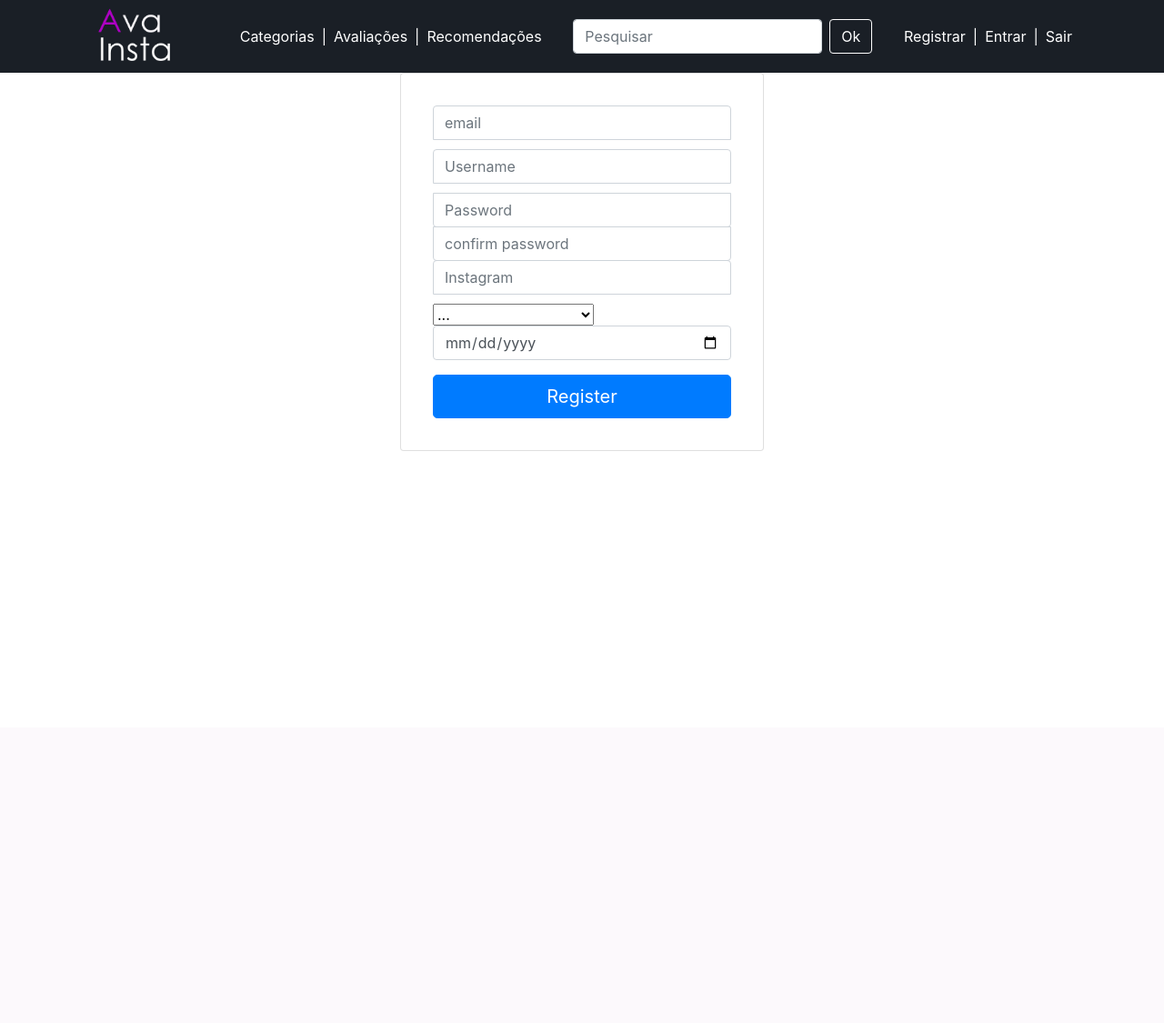
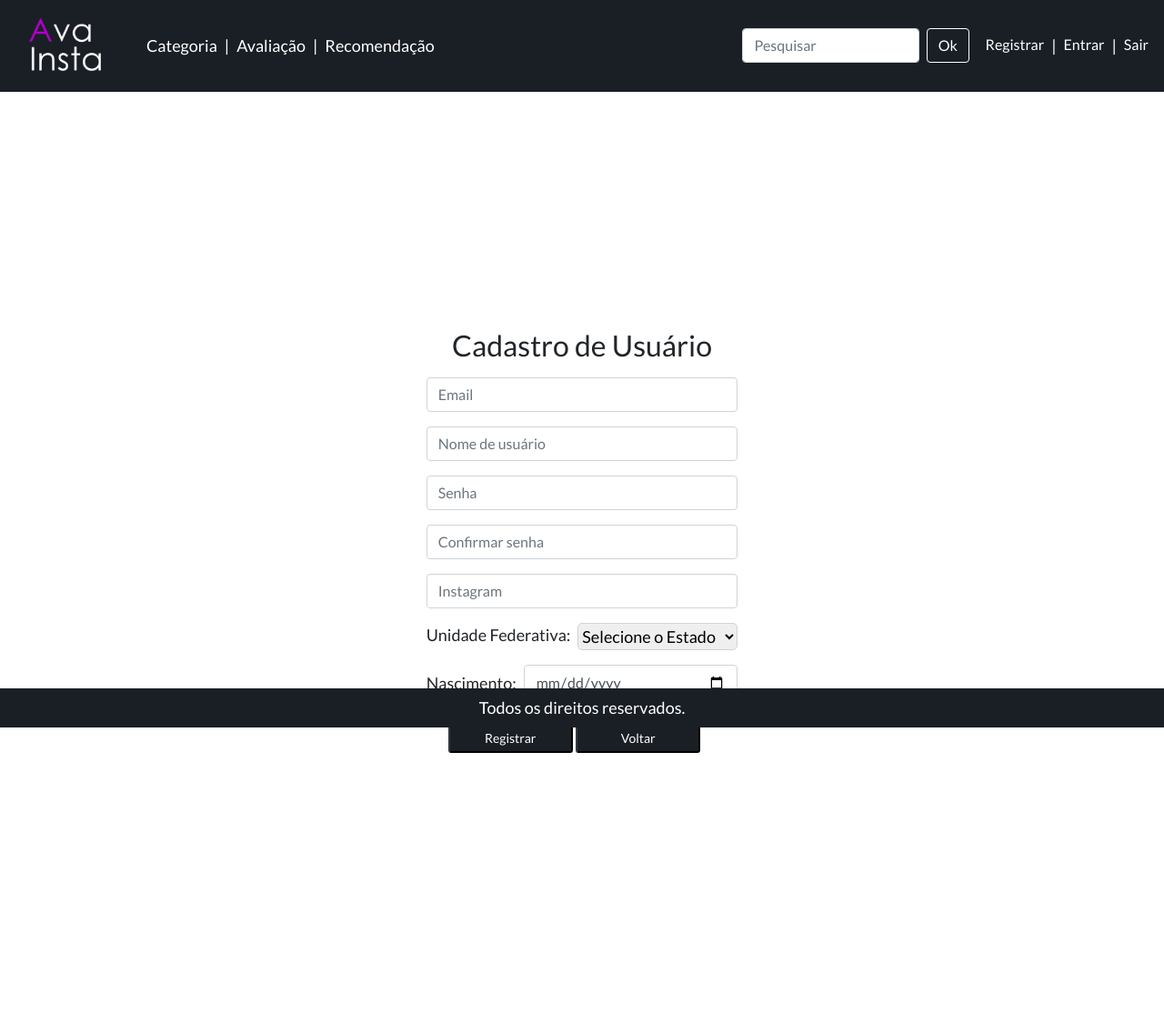
Before and after one commit to victor-rayan/webApp, a Django app: page /register/ in a window 1280 px wide. Shown: the whole page at 91% size. Before the commit the page ends 496 px from the top, so only its background shows below. Run offline with Django 3.2, Linux system fonts and the light colour scheme; some libraries are stand-ins or nearby versions.

Commit message:
Adicionando interface das paginas

```diff
--- a/account/templates/register.html
+++ b/account/templates/register.html
@@ -2,53 +2,81 @@
 {% load static %}
 
 {% block content %}
+<style>
+  .btn-block {
+    display: inline-block;
+    width: 40%;
+  }
+  .fdb{
+      display: flex;
+      justify-content: center;
+      height: unset;
+      align-items: center;
 
-<style type="text/css">
-  .card-signin{
-    width: 100%;
-    max-width: 400px;
-    padding: 15px;
-    margin: auto;
   }
 
-  .form-signin input[type="email"] {
-    margin-bottom: 10px;
-    border-bottom-right-radius: 0;
-    border-bottom-left-radius: 0;
+  .fdb .node{
+    display: flex;
+    flex-direction: row;
+    justify-content: space-between;
+
+  }
+  .plot{
+
+      color: black;
+      height: 30px;
+      border-radius: 5px;
+      width: 11rem;
+      border-color: #ced4da;
+  }
+  .container-fluid{
+    display: flex;
+    height: 100vh;
+    align-items: center;
+    justify-content: center;
+  }
+  .btn-sm {
+
+  justify-content: center;
+
 }
 
-  .form-signin input[type="text"] {
-    margin-bottom: 10px;
-    border-bottom-right-radius: 0;
-    border-bottom-left-radius: 0;
-  }
-  .form-signin input[type="password"] {
-    margin-bottom: -1px;
-    border-top-left-radius: 0;
-    border-top-right-radius: 0;
-  }
 
 </style>
 
 
-<div class = "container-fluid">
+
+<div class="container-fluid">
+
   <div class="row justify-content-center">
-    <div class="card card-signin">
-    <div class="card-body">
-      <div class="d-flex flex-column pb-3">
+
+
+      <div class="d-flex flex-column pb-1">
         <form class="form-signin" method="post">{% csrf_token %}
-        <input type="email" name="email" id="inputEmail" class="form-control" placeholder="email" required>
-
-        <input type="text" name="username" id="inputUsername" class="form-control" placeholder="Username" required>
-
-        <input type="password" name="password1" autocomplete="on" id="inputPassword1" class="form-control" placeholder="Password" required>
-
-        <input type="password" name="password2"  autocomplete="on" id="inputPassword2" class="form-control" placeholder="confirm password" required>
-
-        <input type="text" name="instagram"  id="inputInstagram" class="form-control" placeholder="Instagram" required>
-
-        <select name="state" id="inputState" placeholder="Selecione seu Estado">
-          <option value="Default">...</option>
+            <h2 class="row justify-content-center mb-3">Cadastro de Usuário</h2>
+          <div class="fdb form-group">
+            <input type="email" name="email" id="inputEmail" class="form-control" placeholder="Email" required>
+          </div>
+          <div class="fdb form-group">
+            <input type="text" name="username" id="inputUsername" class="form-control" placeholder="Nome de usuário" required>
+          </div>
+          <div class="fdb form-group">
+            <input type="password" name="password1" autocomplete="on" id="inputPassword1" class="form-control"
+              placeholder="Senha" required>
+          </div>
+          <div class="fdb form-group">
+            <input type="password" name="password2" autocomplete="on" id="inputPassword2" class="form-control"
+              placeholder="Confirmar senha" required>
+          </div>
+          <div class="fdb form-group">
+            <input type="text" name="instagram" id="inputInstagram" class="form-control" placeholder="Instagram"
+              required>
+          </div>
+          <div class="fdb form-group">
+           <div class="node">
+             <span class="mr-2">Unidade Federativa:</span>
+            <select class="plot" name="state" id="inputState" placeholder="Selecione seu Estado">
+              <option value="Default">Selecione o Estado</option>
               <option value="AC">Acre</option>
               <option value="AL">Alagoas</option>
               <option value="AP">Amapá</option>
@@ -77,8 +105,15 @@
               <option value="SE">Sergipe</option>
               <option value="TO">Tocantins</option>
             </select>
+          </div>
+          </div>
 
-        <input type="date" name="birth_date" id="inputDate" class="form-control">
+          <div class="fdb form-group">
+
+              <span class="mr-2">Nascimento:</span>
+              <input type="date" name="birth_date" id="inputDate" class="form-control" >
+
+          </div>
 
 
           {% for field in registration_form %}
@@ -94,11 +129,20 @@
           </div>
 
           {% endif %}
+
+
+
+          <span>
+
+            <button class="btn-sm ml-4 btn-dark btn-block" style="background-color: #1A1F26;" type="submit">Registrar</button>
+            <button class="btn-sm btn-dark btn-block" style="background-color: #1A1F26;" type="submit">Voltar</button>
+
+          </span>
+
         </div>
-        <button class="btn btn-lg btn-primary btn-block" type="submit">Register</button>
       </form>
-    </div>
-    </div>
+
+
   </div>
 </div>
 
--- a/avainsta/settings.py
+++ b/avainsta/settings.py
@@ -85,9 +85,9 @@
 DATABASES = {
     'default': {
         'ENGINE': 'django.db.backends.postgresql_psycopg2',
-        'NAME': 'avainsta',
-        'USER': 'avainstauser',
-        'PASSWORD': 'avainsta',
+        'NAME': 'postgres',
+        'USER': 'postgres',
+        'PASSWORD': 'senha',
         'HOST': 'localhost',
         'PORT': '5432',
     }
--- a/static/css/styles.css
+++ b/static/css/styles.css
@@ -1,8 +1,5 @@
 .navbar {
-
     background-color: #1A1F26;
-  width: 100%;
-  height: 80px;
   }
   .nav-color {
       color:white
@@ -22,18 +19,44 @@
       border-color: white;
       background-color: #9505bf;
   }
-.espacamento{
+
+  .navbar-nav{
+      font-family: lato;
+      font-size: 18px;
+  }
+
+
+
+  html{
+      height: 100%;
+      width: 100%;
+    }
+
+    .ftr {
+        left: 0px;
+        right: 0px;
+        margin-top: 50px;
         position: fixed;
-  left:76vw;
+        bottom: 0;
+        width: 100%;
+        align-items: center;
+        font-size: 18px;
+        text-align: center;
+        font-family: lato;
+        color: white;
+        background-color: #1A1F26;
+        padding-top: 8px;
+        padding-bottom: 8px;
     }
-.espace{
-    position: fixed;
-    left:79vw;
+
+    .conteudo {
+        width: 100%;
+        font-family: lato;
+        font-size: 18px;
+        margin-top: 6rem;
+        margin-bottom: 8rem;
     }
-.xll{
-    width: 70%;
+
+    .campo {
+        width: 24rem;
     }
-.nav-space{
-    position: fixed;
-    left: 12vw;
-}
--- a/templates/base.html
+++ b/templates/base.html
@@ -3,75 +3,76 @@
 <!DOCTYPE html>
 <html lang="en">
 <head>
+  <title>{% block title %} {% endblock %}</title>
   <meta charset="UTF-8">
-  <meta http-equiv="X-UA-Compatible" content="IE=edge">
-  <meta name="viewport" content="width=device-width, initial-scale=1.0">
-  <title>{% block title %} {% endblock %}</title>
-  <script src="https://ajax.googleapis.com/ajax/libs/jquery/2.1.3/jquery.min.js" type="text/javascript"></script>
-
-  <link rel="stylesheet" href="https://stackpath.bootstrapcdn.com/bootstrap/4.5.2/css/bootstrap.min.css" integrity="sha384-JcKb8q3iqJ61gNV9KGb8thSsNjpSL0n8PARn9HuZOnIxN0hoP+VmmDGMN5t9UJ0Z" crossorigin="anonymous">
-  <script src="https://kit.fontawesome.com/aebd5e97bd.js" crossorigin="anonymous"></script>
+  <script src="http://code.jquery.com/jquery-2.1.3.min.js"></script>
+  <link rel="stylesheet" href="https://maxcdn.bootstrapcdn.com/bootstrap/4.0.0/css/bootstrap.min.css" integrity="sha384-Gn5384xqQ1aoWXA+058RXPxPg6fy4IWvTNh0E263XmFcJlSAwiGgFAW/dAiS6JXm" crossorigin="anonymous">
+  <script src="https://maxcdn.bootstrapcdn.com/bootstrap/4.0.0/js/bootstrap.min.js" integrity="sha384-JZR6Spejh4U02d8jOt6vLEHfe/JQGiRRSQQxSfFWpi1MquVdAyjUar5+76PVCmYl" crossorigin="anonymous"></script>
+  <link href='https://fonts.googleapis.com/css?family=Lato' rel='stylesheet'>
+  <link rel="stylesheet" href="path/to/font-awesome/css/font-awesome.min.css">
   <link rel="stylesheet" href="{% static 'css/styles.css' %}">
 
 </head>
 <body>
+  <div class="row align-items-start">
+    <nav class="navbar navbar-expand-lg navbar-dark ml-2 mr-2 stycky-top col">
 
-    <nav class="navbar navbar-expand-lg navbar-dark" style = "background-color: #1A1F26;">
-  <div class="container" style="height : 80px;">
-      <button class="navbar-toggler" type="button" data-toggle="collapse" data-target="#navbarTogglerDemo03" aria-controls="navbarTogglerDemo03" aria-expanded="false" aria-label="Alterna navegação">
+      <button class="navbar-toggler" data-toggle="collapse" data-target="#collapse_target">
         <span class="navbar-toggler-icon"></span>
       </button>
-      <a class="navbar-brand" href="#"><img class = "logotipo" src="{% static 'img/logo.png' %}" alt="" srcset=""></a>
 
-      <div class="collapse navbar-collapse" id="navbarTogglerDemo03">
-        <ul class="navbar-nav ml-auto mt-2 mt-lg-0">
-          <li class="nav-item active">
-            <a class="nav-link" href="#">Categorias<span class="sr-only">(Página atual)</span></a>
+      <div class="collapse navbar-collapse" id="collapse_target">
+      <a class="navbar-brand" href="{% url 'home' %}"><img class="logotipo" src="{% static 'img/logo.png' %}"></a>
+      <ul class="navbar-nav">
+        <li class="nav-item">
+          <a class="nav-link" style="color: white;" href="#">Categoria</a>
         </li>
+        <span class="navbar-text d-none d-lg-block" style="color:white;">|</span>
         <li class="nav-item">
+          <a class="nav-link" style="color: white;" href="#">Avaliação</a>
+        </li>
         <span class="navbar-text d-none d-lg-block" style="color:white;">|</span>
+        <li class="nav-item">
+          <a class="nav-link" style="color: white;" href="#">Recomendação</a>
         </li>
-          <li class="nav-item active">
-            <a class="nav-link" href="#">Avaliações<span class="sr-only">(Página atual)</span></a>
-          </li>
-          <li class="nav-item">
-            <span class="navbar-text d-none d-lg-block" style="color:white;">|</span>
-          </li>
-          <li class="nav-item active">
-            <a class="nav-link" href="#">Recomendações<span class="sr-only">(Página atual)</span></a>
-          </li>
+      </ul>
 
-        </ul>
-        <form class="form-inline ml-auto">
-          <input class="form-control mr-sm-2" type="search" placeholder="Pesquisar" aria-label="Pesquisar">
+      <ul class="navbar-nav ml-auto">
+        <li>
+          <form class="form-inline">
+            <input class="form-control mr-sm-2 mr-2 col-6 col-sm-9" type="search" placeholder="Pesquisar" aria-label="Pesquisar">
             <button class="btn btn-outline-success" type="submit">Ok</button>
           </form>
-        <ul class="navbar-nav ml-auto">
-          <li class="nav-item active">
-            <a class="nav-link ml-auto" href="#">Registrar<span class="sr-only">(Página atual)</span></a>
         </li>
-          <li>
+      </ul>
+
+      <ul class="navbar-nav">
+        <li class="nav-item">
+          <a class="nav-link" style="color: white; font-size: 16px;" href="{% url 'register' %}">Registrar</a>
+        </li>
         <span class="navbar-text d-none d-lg-block" style="color:white;">|</span>
+        <li class="nav-item">
+          <a class="nav-link" style="color: white; font-size: 16px;" href="{% url 'login' %}">Entrar</a>
         </li>
-          <li class="nav-item active">
-            <a class="nav-link" href="#">Entrar<span class="sr-only">(Página atual)</span></a>
-          </li>
+        <span class="navbar-text d-none d-lg-block" style="color:white;">|</span>
         <li class="nav-item">
-            <span class="navbar-text d-none d-lg-block" style="color:white;">|</span>
-          </li>
-          <li class="nav-item active">
-            <a class="nav-link mr-2" href="#">Sair<span class="sr-only">(Página atual)</span></a>
+          <a class="nav-link" style="color: white; font-size: 16px;" href="#">Sair</a>
         </li>
       </ul>
       </div>
     </nav>
+  </div>
+  <div class="row align-items-center">
+    <div class="conteudo col">
       {% block content %}{% endblock %}
-    <footer>
-      <p></p>
-    </footer>
+    </div>
+  </div>
 
+  <div class="row align-items-end">
+    <div class="ftr col">
+      <p style="margin-bottom: 0px;">Todos os direitos reservados.</p>
     </div>
-  <script src="https://stackpath.bootstrapcdn.com/bootstrap/4.5.2/js/bootstrap.min.js" integrity="sha384-B4gt1jrGC7Jh4AgTPSdUtOBvfO8shuf57BaghqFfPlYxofvL8/KUEfYiJOMMV+rV" crossorigin="anonymous"></script>
-  <script src="{% static 'js/scripts.js' %}"></script>
+  </div>
+
 </body>
 </html>
```
Also changed, not shown: account/templates/login.html (+32 -47 lines), templates/avaliations/createavaliation.html (+55 -8 lines), templates/home.html (+29 -0 lines), 1 other file. Lines whose indentation alone changed are shown as unchanged.
